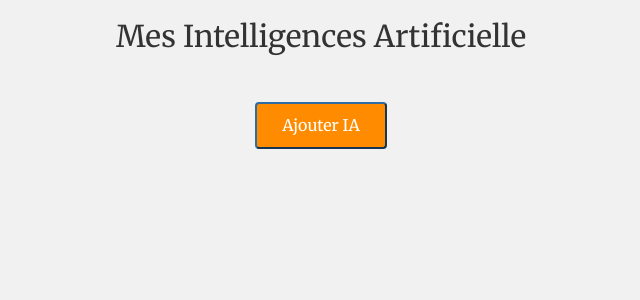
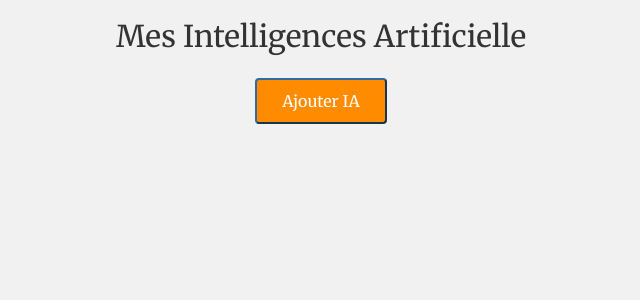
Before and after one commit to Nydareld/IaGameServer, a Flask app: page /MesIA in a window 1280 px wide. Shown: the part 76-376 px from the top of the page, without its empty margins (319-959 px from the left). Run offline with Flask 2, Linux system fonts and the light colour scheme; data comes from the database, SQL or seed files in the repository; both versions use the stored data as it was after the commit; some libraries are stand-ins or nearby versions.

Commit message:
amélioration css addIA

```diff
--- a/CodIa/tuto/static/MesIA.css
+++ b/CodIa/tuto/static/MesIA.css
@@ -3,10 +3,7 @@ h2{
 
 }
 
-button{
-	margin-top: 2%;
 
-}
 
 .btn-primary {
     background-color: #FF8C00;
```
Also changed, not shown: CodIA.db.
